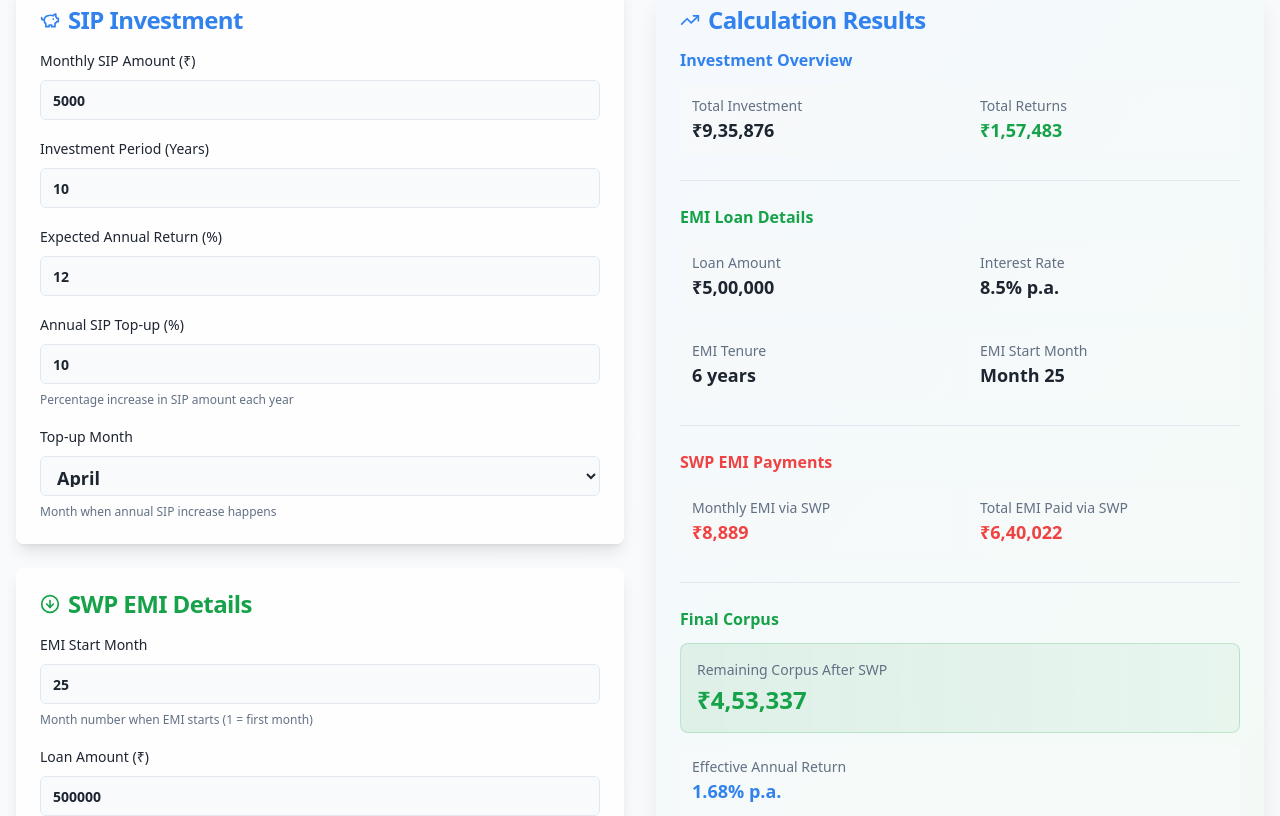
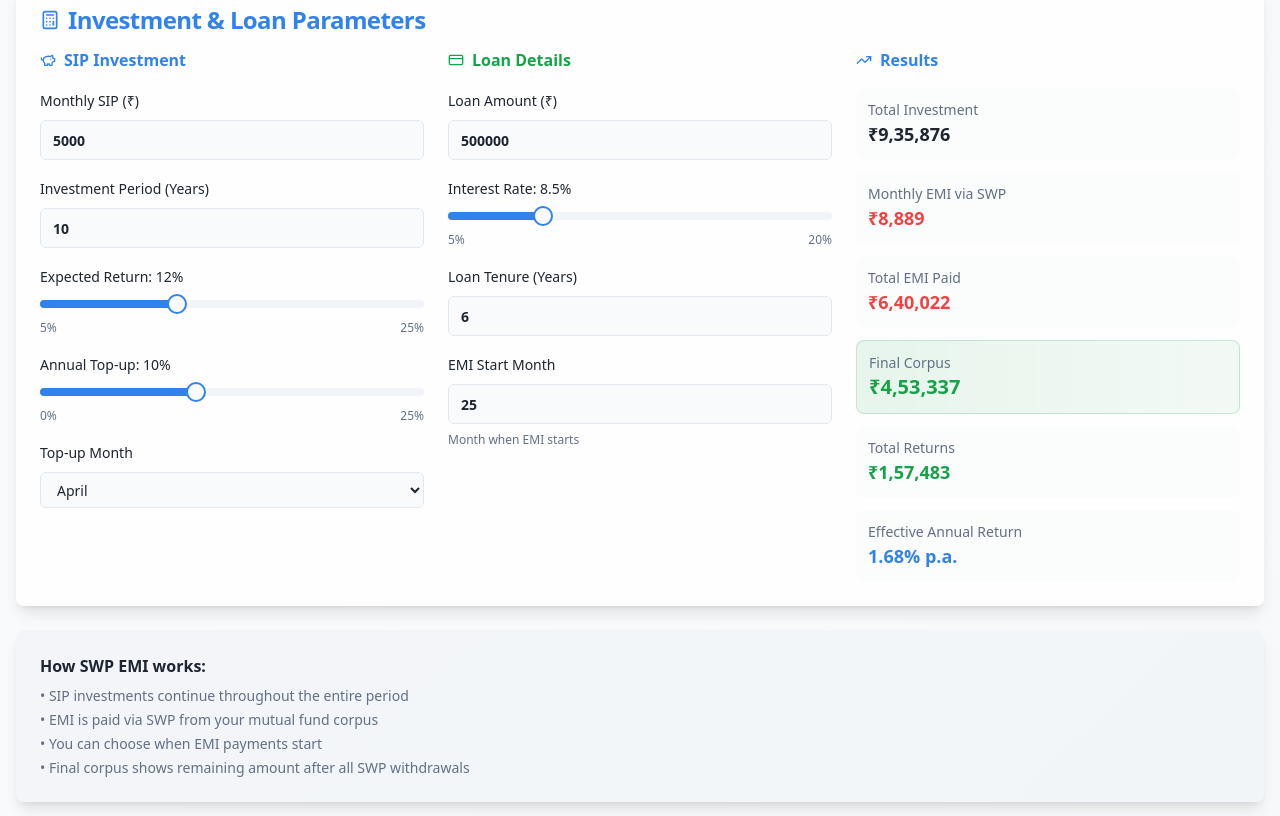
Before and after one commit to pradeepkasam-rgb/sip-emi-delay-wizard, a React (Vite) app: page / in a window 1280 px wide. Shown: the part 360-1176 px from the top of the page. Built offline with nearby package versions, Linux system fonts and the light colour scheme.

Commit message:
Add sliders and rearrange inputs
Add sliders for all percentage inputs and logically arrange all inputs in a compact manner.

```diff
--- a/src/components/SipEmiCalculator.tsx
+++ b/src/components/SipEmiCalculator.tsx
@@ -5,6 +5,7 @@ import { Label } from '@/components/ui/label';
 import { Separator } from '@/components/ui/separator';
 import { Tabs, TabsContent, TabsList, TabsTrigger } from '@/components/ui/tabs';
 import { Table, TableBody, TableCell, TableHead, TableHeader, TableRow } from '@/components/ui/table';
+import { Slider } from '@/components/ui/slider';
 import { Calculator, TrendingUp, CreditCard, PiggyBank, Table as TableIcon, ArrowDownCircle } from 'lucide-react';
 
 interface MonthlyData {
@@ -153,29 +154,35 @@ const SipEmiCalculator = () => {
             </TabsTrigger>
           </TabsList>
 
-          <TabsContent value="calculator" className="space-y-8">
-            <div className="grid grid-cols-1 lg:grid-cols-2 gap-8">
-              {/* Input Cards */}
-              <div className="space-y-6">
-                {/* SIP Card */}
+          <TabsContent value="calculator" className="space-y-6">
+            {/* Compact Input Grid */}
             <Card className="shadow-lg border-0 bg-card/80 backdrop-blur-sm">
               <CardHeader className="pb-4">
                 <CardTitle className="flex items-center gap-2 text-primary">
-                      <PiggyBank className="h-5 w-5" />
-                      SIP Investment
+                  <Calculator className="h-5 w-5" />
+                  Investment & Loan Parameters
                 </CardTitle>
               </CardHeader>
-                  <CardContent className="space-y-4">
+              <CardContent>
+                <div className="grid grid-cols-1 md:grid-cols-2 lg:grid-cols-3 gap-6">
+                  {/* SIP Inputs */}
+                  <div className="space-y-4">
+                    <h3 className="font-semibold text-primary flex items-center gap-2">
+                      <PiggyBank className="h-4 w-4" />
+                      SIP Investment
+                    </h3>
+
                     <div className="space-y-2">
-                      <Label htmlFor="sipAmount">Monthly SIP Amount (₹)</Label>
+                      <Label htmlFor="sipAmount">Monthly SIP (₹)</Label>
                       <Input
                         id="sipAmount"
                         type="number"
                         value={sipAmount}
                         onChange={(e) => setSipAmount(Number(e.target.value))}
-                        className="text-lg font-semibold"
+                        className="font-semibold"
                       />
                     </div>
+
                     <div className="space-y-2">
                       <Label htmlFor="sipTenure">Investment Period (Years)</Label>
                       <Input
@@ -183,39 +190,51 @@ const SipEmiCalculator = () => {
                         type="number"
                         value={sipTenure}
                         onChange={(e) => setSipTenure(Number(e.target.value))}
-                        className="text-lg font-semibold"
+                        className="font-semibold"
                       />
                     </div>
-                    <div className="space-y-2">
-                      <Label htmlFor="sipReturn">Expected Annual Return (%)</Label>
-                      <Input
+
+                    <div className="space-y-3">
+                      <Label htmlFor="sipReturn">Expected Return: {sipReturn}%</Label>
+                      <Slider
                         id="sipReturn"
-                        type="number"
-                        step="0.1"
-                        value={sipReturn}
-                        onChange={(e) => setSipReturn(Number(e.target.value))}
-                        className="text-lg font-semibold"
+                        min={5}
+                        max={25}
+                        step={0.5}
+                        value={[sipReturn]}
+                        onValueChange={(value) => setSipReturn(value[0])}
+                        className="w-full"
                       />
+                      <div className="flex justify-between text-xs text-muted-foreground">
+                        <span>5%</span>
+                        <span>25%</span>
                       </div>
-                    <div className="space-y-2">
-                      <Label htmlFor="topupPercentage">Annual SIP Top-up (%)</Label>
-                      <Input
+                    </div>
+
+                    <div className="space-y-3">
+                      <Label htmlFor="topupPercentage">Annual Top-up: {topupPercentage}%</Label>
+                      <Slider
                         id="topupPercentage"
-                        type="number"
-                        step="0.1"
-                        value={topupPercentage}
-                        onChange={(e) => setTopupPercentage(Number(e.target.value))}
-                        className="text-lg font-semibold"
+                        min={0}
+                        max={25}
+                        step={1}
+                        value={[topupPercentage]}
+                        onValueChange={(value) => setTopupPercentage(value[0])}
+                        className="w-full"
                       />
-                      <p className="text-xs text-muted-foreground">Percentage increase in SIP amount each year</p>
+                      <div className="flex justify-between text-xs text-muted-foreground">
+                        <span>0%</span>
+                        <span>25%</span>
                       </div>
+                    </div>
+
                     <div className="space-y-2">
                       <Label htmlFor="topupMonth">Top-up Month</Label>
                       <select
                         id="topupMonth"
                         value={topupMonth}
                         onChange={(e) => setTopupMonth(Number(e.target.value))}
-                        className="flex h-10 w-full rounded-md border border-input bg-background px-3 py-2 text-lg font-semibold ring-offset-background file:border-0 file:bg-transparent file:text-sm file:font-medium placeholder:text-muted-foreground focus-visible:outline-none focus-visible:ring-2 focus-visible:ring-ring focus-visible:ring-offset-2 disabled:cursor-not-allowed disabled:opacity-50"
+                        className="flex h-9 w-full rounded-md border border-input bg-background px-3 py-1 text-sm ring-offset-background file:border-0 file:bg-transparent file:text-sm file:font-medium placeholder:text-muted-foreground focus-visible:outline-none focus-visible:ring-2 focus-visible:ring-ring focus-visible:ring-offset-2 disabled:cursor-not-allowed disabled:opacity-50"
                       >
                         <option value={1}>January</option>
                         <option value={2}>February</option>
@@ -230,20 +249,55 @@ const SipEmiCalculator = () => {
                         <option value={11}>November</option>
                         <option value={12}>December</option>
                       </select>
-                      <p className="text-xs text-muted-foreground">Month when annual SIP increase happens</p>
                     </div>
-                  </CardContent>
-                </Card>
+                  </div>
 
-                {/* EMI Card */}
-                <Card className="shadow-lg border-0 bg-card/80 backdrop-blur-sm">
-                  <CardHeader className="pb-4">
-                    <CardTitle className="flex items-center gap-2 text-accent">
-                      <ArrowDownCircle className="h-5 w-5" />
-                      SWP EMI Details
-                    </CardTitle>
-                  </CardHeader>
-                  <CardContent className="space-y-4">
+                  {/* Loan/EMI Inputs */}
+                  <div className="space-y-4">
+                    <h3 className="font-semibold text-accent flex items-center gap-2">
+                      <CreditCard className="h-4 w-4" />
+                      Loan Details
+                    </h3>
+
+                    <div className="space-y-2">
+                      <Label htmlFor="loanAmount">Loan Amount (₹)</Label>
+                      <Input
+                        id="loanAmount"
+                        type="number"
+                        value={loanAmount}
+                        onChange={(e) => setLoanAmount(Number(e.target.value))}
+                        className="font-semibold"
+                      />
+                    </div>
+
+                    <div className="space-y-3">
+                      <Label htmlFor="emiRate">Interest Rate: {emiRate}%</Label>
+                      <Slider
+                        id="emiRate"
+                        min={5}
+                        max={20}
+                        step={0.25}
+                        value={[emiRate]}
+                        onValueChange={(value) => setEmiRate(value[0])}
+                        className="w-full"
+                      />
+                      <div className="flex justify-between text-xs text-muted-foreground">
+                        <span>5%</span>
+                        <span>20%</span>
+                      </div>
+                    </div>
+
+                    <div className="space-y-2">
+                      <Label htmlFor="emiTenure">Loan Tenure (Years)</Label>
+                      <Input
+                        id="emiTenure"
+                        type="number"
+                        value={emiTenure}
+                        onChange={(e) => setEmiTenure(Number(e.target.value))}
+                        className="font-semibold"
+                      />
+                    </div>
+
                     <div className="space-y-2">
                       <Label htmlFor="emiStartMonth">EMI Start Month</Label>
                       <Input
@@ -253,122 +307,44 @@ const SipEmiCalculator = () => {
                         max={sipTenure * 12}
                         value={emiStartMonth}
                         onChange={(e) => setEmiStartMonth(Number(e.target.value))}
-                        className="text-lg font-semibold"
+                        className="font-semibold"
                       />
-                      <p className="text-xs text-muted-foreground">Month number when EMI starts (1 = first month)</p>
+                      <p className="text-xs text-muted-foreground">Month when EMI starts</p>
                     </div>
-                    <div className="space-y-2">
-                      <Label htmlFor="loanAmount">Loan Amount (₹)</Label>
-                      <Input
-                        id="loanAmount"
-                        type="number"
-                        value={loanAmount}
-                        onChange={(e) => setLoanAmount(Number(e.target.value))}
-                        className="text-lg font-semibold"
-                      />
-                    </div>
-                    <div className="space-y-2">
-                      <Label htmlFor="emiRate">Interest Rate (% per annum)</Label>
-                      <Input
-                        id="emiRate"
-                        type="number"
-                        step="0.1"
-                        value={emiRate}
-                        onChange={(e) => setEmiRate(Number(e.target.value))}
-                        className="text-lg font-semibold"
-                      />
-                    </div>
-                    <div className="space-y-2">
-                      <Label htmlFor="emiTenure">Loan Tenure (Years)</Label>
-                      <Input
-                        id="emiTenure"
-                        type="number"
-                        value={emiTenure}
-                        onChange={(e) => setEmiTenure(Number(e.target.value))}
-                        className="text-lg font-semibold"
-                      />
-                    </div>
-                  </CardContent>
-                </Card>
                   </div>
 
-              {/* Results Card */}
-              <div className="space-y-6">
-                <Card className="shadow-xl border-0 bg-gradient-to-br from-primary/5 to-accent/5 backdrop-blur-sm">
-                  <CardHeader className="pb-4">
-                    <CardTitle className="flex items-center gap-2 text-primary">
-                      <TrendingUp className="h-5 w-5" />
-                      Calculation Results
-                    </CardTitle>
-                  </CardHeader>
-                  <CardContent className="space-y-6">
+                  {/* Results Section */}
+                  <div className="space-y-4">
+                    <h3 className="font-semibold text-primary flex items-center gap-2">
+                      <TrendingUp className="h-4 w-4" />
+                      Results
+                    </h3>
+
                     {result && (
-                      <>
-                        {/* SIP Results */}
                       <div className="space-y-3">
-                          <h3 className="font-semibold text-primary">Investment Overview</h3>
-                          <div className="grid grid-cols-2 gap-4">
                         <div className="bg-background/60 p-3 rounded-lg">
                           <p className="text-sm text-muted-foreground">Total Investment</p>
                           <p className="text-lg font-bold text-foreground">{formatCurrency(result.sipInvestment)}</p>
                         </div>
-                            <div className="bg-background/60 p-3 rounded-lg">
-                              <p className="text-sm text-muted-foreground">Total Returns</p>
-                              <p className="text-lg font-bold text-accent">{formatCurrency(result.totalReturns)}</p>
-                            </div>
-                          </div>
-                        </div>
 
-                        <Separator />
-
-                        {/* EMI Loan Details */}
-                        <div className="space-y-3">
-                          <h3 className="font-semibold text-accent">EMI Loan Details</h3>
-                          <div className="grid grid-cols-2 gap-4">
-                            <div className="bg-background/60 p-3 rounded-lg">
-                              <p className="text-sm text-muted-foreground">Loan Amount</p>
-                              <p className="text-lg font-bold text-foreground">{formatCurrency(loanAmount)}</p>
-                            </div>
-                            <div className="bg-background/60 p-3 rounded-lg">
-                              <p className="text-sm text-muted-foreground">Interest Rate</p>
-                              <p className="text-lg font-bold text-foreground">{emiRate}% p.a.</p>
-                            </div>
-                            <div className="bg-background/60 p-3 rounded-lg">
-                              <p className="text-sm text-muted-foreground">EMI Tenure</p>
-                              <p className="text-lg font-bold text-foreground">{emiTenure} years</p>
-                            </div>
-                            <div className="bg-background/60 p-3 rounded-lg">
-                              <p className="text-sm text-muted-foreground">EMI Start Month</p>
-                              <p className="text-lg font-bold text-foreground">Month {emiStartMonth}</p>
-                            </div>
-                          </div>
-                        </div>
-
-                        <Separator />
-
-                        {/* SWP Results */}
-                        <div className="space-y-3">
-                          <h3 className="font-semibold text-destructive">SWP EMI Payments</h3>
-                          <div className="grid grid-cols-2 gap-4">
                         <div className="bg-background/60 p-3 rounded-lg">
                           <p className="text-sm text-muted-foreground">Monthly EMI via SWP</p>
                           <p className="text-lg font-bold text-destructive">{formatCurrency(result.emiMonthly)}</p>
                         </div>
+
                         <div className="bg-background/60 p-3 rounded-lg">
-                              <p className="text-sm text-muted-foreground">Total EMI Paid via SWP</p>
+                          <p className="text-sm text-muted-foreground">Total EMI Paid</p>
                           <p className="text-lg font-bold text-destructive">{formatCurrency(result.totalSWPWithdrawn)}</p>
                         </div>
-                          </div>
+
+                        <div className="bg-gradient-to-r from-success/10 to-success/5 p-3 rounded-lg border border-success/20">
+                          <p className="text-sm text-muted-foreground">Final Corpus</p>
+                          <p className="text-xl font-bold text-success">{formatCurrency(result.finalCorpus)}</p>
                         </div>
 
-                        <Separator />
-
-                        {/* Final Results */}
-                        <div className="space-y-3">
-                          <h3 className="font-semibold text-success">Final Corpus</h3>
-                          <div className="bg-gradient-to-r from-success/10 to-success/5 p-4 rounded-lg border border-success/20">
-                            <p className="text-sm text-muted-foreground mb-1">Remaining Corpus After SWP</p>
-                            <p className="text-2xl font-bold text-success">{formatCurrency(result.finalCorpus)}</p>
+                        <div className="bg-background/60 p-3 rounded-lg">
+                          <p className="text-sm text-muted-foreground">Total Returns</p>
+                          <p className="text-lg font-bold text-accent">{formatCurrency(result.totalReturns)}</p>
                         </div>
 
                         <div className="bg-background/60 p-3 rounded-lg">
@@ -378,8 +354,9 @@ const SipEmiCalculator = () => {
                           </p>
                         </div>
                       </div>
-                      </>
                     )}
+                  </div>
+                </div>
               </CardContent>
             </Card>
 
@@ -397,8 +374,6 @@ const SipEmiCalculator = () => {
                 </div>
               </CardContent>
             </Card>
-              </div>
-            </div>
           </TabsContent>
 
           <TabsContent value="breakdown" className="space-y-6">
```
Lines whose indentation alone changed are shown as unchanged.
